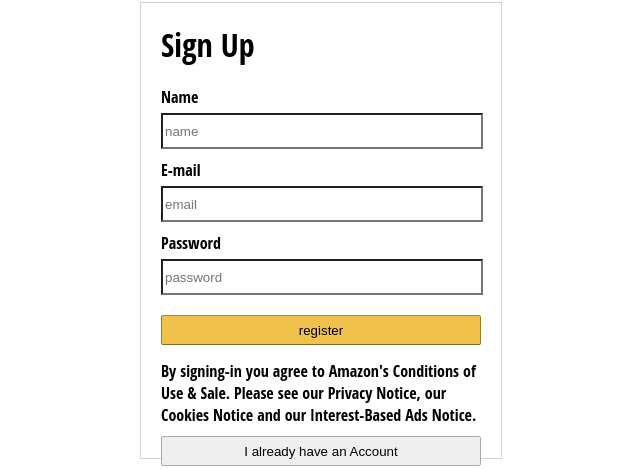
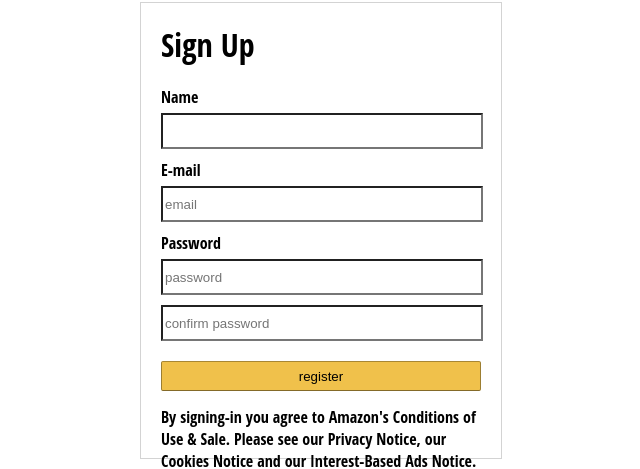
Before and after one commit to Mostafa-Ragab/amazon-clone, a React (Create React App) app: page /signup in a window 1280 px wide. Shown: the part 128-597 px from the top of the page, without its empty margins (319-959 px from the left). Built offline with nearby package versions, Linux system fonts and the light colour scheme; no server answers.

Commit message:
finishing sign up

```diff
--- a/src/pages/sign-up/sign-up.js
+++ b/src/pages/sign-up/sign-up.js
@@ -2,29 +2,46 @@
 import FormInput from "../../components/form-input/form-input";
 import "./sign-up.css";
 import { Link } from "react-router-dom";
-import { auth } from "../../components/firebase/firebase";
+import { auth, createUserProfileDocument } from "../../firebase/firebase";
+// import { auth } from "../../components/firebase/firebase";
 const SignUp = () => {
-	const [useCredentials, setCredentials] = useState({
-		name: "",
+	const [userCredentials, setCredentials] = useState({
+		displayName: "",
 		email: "",
 		password: "",
+		confirmPassword: "",
 	});
-	const { name, email, password } = useCredentials;
 
 	const handleSubmit = async (event) => {
 		event.preventDefault();
-		auth
-			.createUserWithEmailAndPassword(email, password)
-			.then((auth) => {
-				history.push("/");
-			})
-			.catch((e) => alert(e.message));
+		const { displayName, email, password, confirmPassword } = userCredentials;
+		if (password !== confirmPassword) {
+			alert("passwords don't match");
+			return;
+		}
+		try {
+			const { user } = await auth.createUserWithEmailAndPassword(
+				email,
+				password
+			);
+			await createUserProfileDocument(user, { displayName });
+			setCredentials({
+				displayName: "",
+				email: "",
+				password: "",
+				confirmPassword: "",
+			});
+		} catch (error) {
+			console.log(error);
+		}
 	};
 	const handleChange = (event) => {
 		const { value, name } = event.target;
 
-		setCredentials({ ...useCredentials, [name]: value });
+		setCredentials({ ...userCredentials, [name]: value });
 	};
+	const { displayName, email, password, confirmPassword } = userCredentials;
+
 	return (
 		<div className="sign-up">
 			<Link to="/">
@@ -38,11 +55,11 @@
 				<h1>Sign Up</h1>
 				<h4>Name</h4>
 				<FormInput
-					name="name"
-					type="name"
-					value={name}
-					placeholder="name"
-					handleChange={handleChange}
+					name="displayName"
+					type="text"
+					value={displayName}
+					onChange={handleChange}
+					label="Display Name"
 					required
 				/>
 				<h4>E-mail</h4>
@@ -51,7 +68,7 @@
 					type="email"
 					value={email}
 					placeholder="email"
-					handleChange={handleChange}
+					onChange={handleChange}
 					required
 				/>
 				<h4>Password</h4>
@@ -59,8 +76,17 @@
 					name="password"
 					type="password"
 					placeholder="password"
-					handleChange={handleChange}
+					onChange={handleChange}
 					value={password}
+					required
+				/>
+				<FormInput
+					name="confirmPassword"
+					type="password"
+					placeholder="confirm password"
+					onChange={handleChange}
+					value={confirmPassword}
+					label="Confirm Password"
 					required
 				/>
 				<button className="register" type="submit">
```
